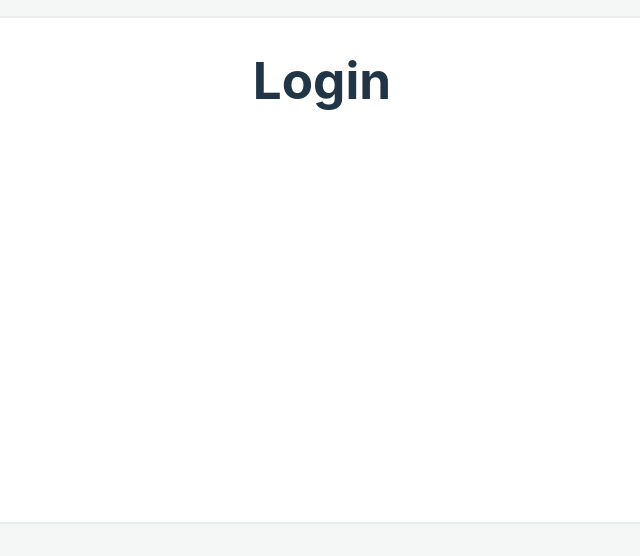
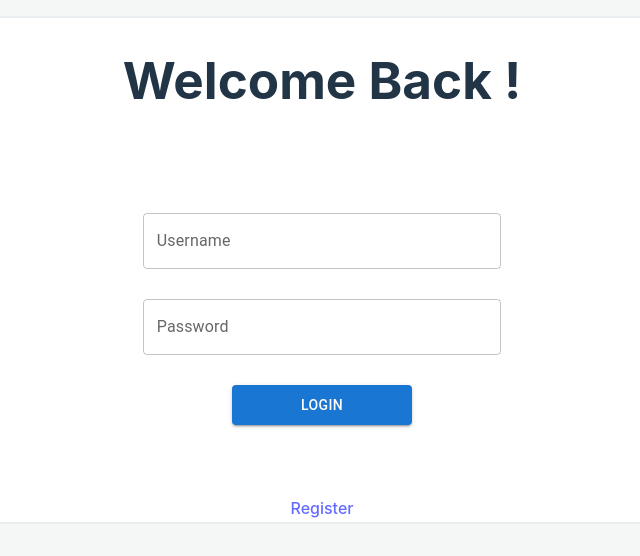
Before and after one commit to Patr0sss/Bezpieczenstwo-Aplikacji, a React (Vite) app in the folder BAWIM/: page /login in a window 1280 px wide. Shown: the part 130-686 px from the top of the page, without its empty margins (318-958 px from the left). Built offline with nearby package versions, Linux system fonts and the light colour scheme.

Commit message:
Zarządzanie stanem aplikacji za pomocą redux Zabezpieczenie home przed niezalogowanymi użytkownikami (protectedRoutes) Dodanie MUI

```diff
--- a/BAWIM/package.json
+++ b/BAWIM/package.json
@@ -10,8 +10,14 @@
     "preview": "vite preview"
   },
   "dependencies": {
+    "@emotion/react": "^11.14.0",
+    "@emotion/styled": "^11.14.0",
+    "@mui/material": "^6.3.1",
+    "@reduxjs/toolkit": "^2.5.0",
+    "axios": "^1.7.9",
     "react": "^18.3.1",
     "react-dom": "^18.3.1",
+    "react-redux": "^9.2.0",
     "react-router-dom": "^7.1.1"
   },
   "devDependencies": {
--- a/BAWIM/src/App.tsx
+++ b/BAWIM/src/App.tsx
@@ -3,11 +3,14 @@ import { Route, Routes } from "react-router-dom";
 import Home from "./pages/homePage/home";
 import Login from "./pages/loginPage/login";
 import Register from "./pages/registerPage/register";
+import ProtectedRoutes from "./pages/protectedRoutes/protectedRoutes";
 
 export default function App() {
   return (
     <Routes>
-      <Route path="/" element={<Home />} />
+      <Route element={<ProtectedRoutes />}>
+        <Route path="/" element={<Home />} />
+      </Route>
       <Route path="/login" element={<Login />} />
       <Route path="/register" element={<Register />} />
     </Routes>
--- a/BAWIM/src/main.tsx
+++ b/BAWIM/src/main.tsx
@@ -3,11 +3,15 @@ import { createRoot } from "react-dom/client";
 import "./index.css";
 import { BrowserRouter } from "react-router-dom";
 import App from "./App.tsx";
+import { Provider } from "react-redux";
+import store from "./redux/store.ts";
 
 createRoot(document.getElementById("root")!).render(
   <StrictMode>
-    <BrowserRouter>
-      <App />
-    </BrowserRouter>
+    <Provider store={store}>
+      <BrowserRouter>
+        <App />
+      </BrowserRouter>
+    </Provider>
   </StrictMode>
 );
--- a/BAWIM/src/pages/homePage/home.tsx
+++ b/BAWIM/src/pages/homePage/home.tsx
@@ -1,9 +1,26 @@
 import styles from "./home.module.css";
+import { userLogout } from "../../redux/auth/authActions";
+import { AppDispatch, RootState } from "../../redux/store";
+import { useDispatch, useSelector } from "react-redux";
+import { useNavigate } from "react-router-dom";
 
 export default function Home() {
+  const isLoggedIn = useSelector((state: RootState) => state.auth.isLoggedIn);
+  const username = useSelector(
+    (state: RootState) => state.auth.userInfo.username
+  );
+
+  const navigate = useNavigate();
+  const dispatch = useDispatch<AppDispatch>();
+  const handleLogout = () => {
+    dispatch(userLogout());
+    navigate("/login");
+  };
   return (
     <div className={styles.base}>
-      <h1>Home</h1>
+      <h1>Home of {username}</h1>
+      <h2>{isLoggedIn ? "Zalogowano" : "Wylogowano"}</h2>
+      <button onClick={handleLogout}>Logout</button>
     </div>
   );
 }
--- a/BAWIM/src/pages/loginPage/login.module.css
+++ b/BAWIM/src/pages/loginPage/login.module.css
@@ -5,3 +5,22 @@
   border: 2px solid #ebeef0;
   border-radius: 10px;
 }
+
+.loginForm {
+  display: flex;
+  flex-direction: column;
+  justify-content: center;
+  align-items: center;
+  width: 100%;
+  height: 70%;
+  gap: 30px;
+}
+
+.input {
+  width: 40%;
+}
+
+.button {
+  width: 20%;
+  height: 40px;
+}
--- a/BAWIM/src/pages/loginPage/login.tsx
+++ b/BAWIM/src/pages/loginPage/login.tsx
@@ -1,9 +1,58 @@
 import styles from "./login.module.css";
+import { useDispatch, useSelector } from "react-redux";
+import { AppDispatch, RootState } from "../../redux/store";
+import { userLogin } from "../../redux/auth/authActions";
+import { useNavigate, Link } from "react-router-dom";
+import { useEffect, useState } from "react";
+import TextField from "@mui/material/TextField";
+import Button from "@mui/material/Button";
 
 export default function Login() {
+  const isLoggedIn = useSelector((state: RootState) => state.auth.isLoggedIn);
+  const [user, setUser] = useState({ userName: "", password: "" });
+
+  const navigate = useNavigate();
+  const dispatch = useDispatch<AppDispatch>();
+  const handleLogin = (e: React.FormEvent) => {
+    e.preventDefault();
+    dispatch(userLogin({ username: user.userName, password: user.password }));
+    if (isLoggedIn) {
+      navigate("/");
+    }
+  };
+
+  useEffect(() => {
+    if (isLoggedIn) {
+      navigate("/");
+    }
+  });
+
   return (
     <div className={styles.base}>
-      <h1>Login</h1>
+      <h1>Welcome Back !</h1>
+      <form onSubmit={handleLogin} className={styles.loginForm}>
+        <TextField
+          id="filled-basic"
+          label="Username"
+          variant="outlined"
+          type="text"
+          className={styles.input}
+          onChange={(e) => setUser({ ...user, userName: e.target.value })}
+        />
+
+        <TextField
+          id="filled-basic"
+          label="Password"
+          variant="outlined"
+          type="password"
+          className={styles.input}
+          onChange={(e) => setUser({ ...user, password: e.target.value })}
+        />
+        <Button variant="contained" type="submit" className={styles.button}>
+          Login
+        </Button>
+      </form>
+      <Link to="/register">Register</Link>
     </div>
   );
 }
--- /dev/null
+++ b/BAWIM/src/pages/protectedRoutes/protectedRoutes.tsx
@@ -0,0 +1,23 @@
+import { RootState } from "../../redux/store";
+import { useSelector } from "react-redux";
+import { NavLink, Outlet } from "react-router-dom";
+import styles from "./protectedRoutes.module.css";
+
+const ProtectedRoutes = () => {
+  const isLoggedIn = useSelector((state: RootState) => state.auth.isLoggedIn);
+
+  if (!isLoggedIn) {
+    return (
+      <div className={styles.protectedRoutes}>
+        <h1>Brak Uprawnień</h1>
+        <h2>
+          <NavLink to="/login" className={styles.loginToGetAccess}>
+            Zaloguj Się Aby Uzyskać Dostęp
+          </NavLink>
+        </h2>
+      </div>
+    );
+  }
+  return <Outlet />;
+};
+export default ProtectedRoutes;
--- a/BAWIM/src/pages/registerPage/register.tsx
+++ b/BAWIM/src/pages/registerPage/register.tsx
@@ -1,9 +1,22 @@
 import styles from "./register.module.css";
+import { useSelector } from "react-redux";
+import { RootState } from "../../redux/store";
+import { useNavigate } from "react-router-dom";
+import { useEffect } from "react";
 
 export default function Register() {
+  const isLoggedIn = useSelector((state: RootState) => state.auth.isLoggedIn);
+  const navigate = useNavigate();
+  useEffect(() => {
+    if (isLoggedIn) {
+      navigate("/");
+    }
+  });
+
   return (
     <div className={styles.base}>
       <h1>Register</h1>
+      <p>Kiedyś będzie</p>
     </div>
   );
 }
--- /dev/null
+++ b/BAWIM/src/redux/auth/authActions.ts
@@ -0,0 +1,39 @@
+import { createAsyncThunk } from "@reduxjs/toolkit";
+
+export const userLogin = createAsyncThunk(
+  "auth/login",
+  async (
+    { username, password }: { username: string; password: string },
+    { rejectWithValue }
+  ) => {
+    try {
+      console.log(password);
+      localStorage.setItem("token", "token");
+      return {
+        loading: false,
+        userInfo: { username },
+        isLoggedIn: true,
+        error: "",
+      };
+    } catch (error) {
+      return rejectWithValue((error as Error).message);
+    }
+  }
+);
+
+export const userLogout = createAsyncThunk(
+  "auth/logout",
+  (_, { rejectWithValue }) => {
+    try {
+      localStorage.removeItem("token");
+      return {
+        loading: false,
+        userInfo: { username: "" },
+        error: "",
+      };
+    } catch (error) {
+      console.log(error);
+      return rejectWithValue((error as Error).message);
+    }
+  }
+);
--- /dev/null
+++ b/BAWIM/src/redux/auth/authSlice.ts
@@ -0,0 +1,54 @@
+import { createSlice, PayloadAction } from "@reduxjs/toolkit";
+import { userLogin, userLogout } from "./authActions";
+
+const isLoggedIn = localStorage.getItem("token") ? true : false;
+
+export interface AuthState {
+  loading: boolean;
+  userInfo: {
+    username: string;
+  };
+  isLoggedIn: boolean;
+  error: string | null;
+}
+
+const initialState: AuthState = {
+  loading: false,
+  userInfo: { username: "" },
+  isLoggedIn,
+  error: null,
+};
+
+const authSlice = createSlice({
+  name: "auth",
+  initialState,
+  reducers: {},
+  extraReducers: (builder) => {
+    builder
+      .addCase(userLogin.pending, (state) => {
+        state.loading = true;
+        state.error = null;
+      })
+      .addCase(
+        userLogin.fulfilled,
+        (state, action: PayloadAction<AuthState>) => {
+          state.loading = false;
+          state.userInfo = action.payload.userInfo;
+          state.isLoggedIn = true;
+          state.error = "";
+        }
+      )
+      .addCase(userLogin.rejected, (state) => {
+        state.loading = false;
+        state.error = "Wprowadzono Błędne Dane";
+      })
+      .addCase(userLogout.fulfilled, (state, action) => {
+        state.loading = action.payload.loading;
+        state.userInfo = action.payload.userInfo;
+        state.isLoggedIn = false;
+        state.error = action.payload.error;
+      });
+  },
+});
+
+export default authSlice.reducer;
--- /dev/null
+++ b/BAWIM/src/redux/store.ts
@@ -0,0 +1,13 @@
+import { configureStore } from "@reduxjs/toolkit";
+import authReducer from "./auth/authSlice";
+
+const store = configureStore({
+  reducer: {
+    auth: authReducer,
+  },
+});
+
+export default store;
+
+export type RootState = ReturnType<typeof store.getState>;
+export type AppDispatch = typeof store.dispatch;
```
Also changed, not shown: BAWIM/src/pages/protectedRoutes/protectedRoutes.module.css (added), 1 other file (tests, documents, lock files or other folders).
